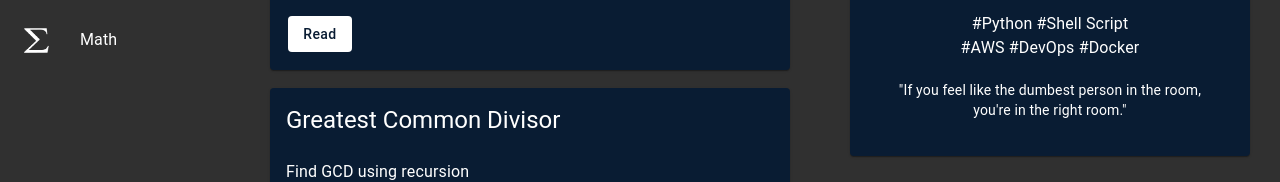
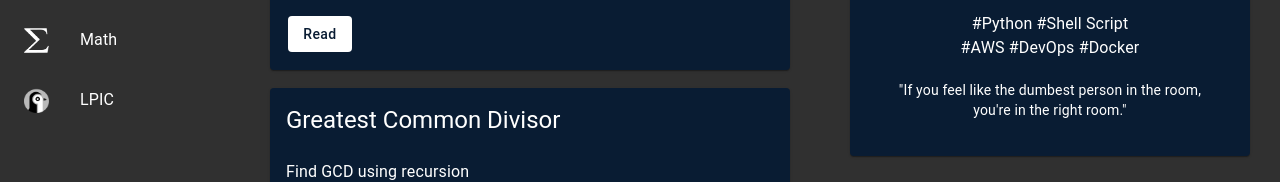
Before and after one commit to jun-uen0/react-techs, a React (Create React App) app: page / in a window 1280 px wide. Shown: the part 412-594 px from the top of the page. Built offline with nearby package versions, Linux system fonts and the light colour scheme; the HTML template or start-up script is replaced by a standard one.

Commit message:
add: LPIC card

```diff
--- a/src/components/Layout/SideBar/parts/Items.tsx
+++ b/src/components/Layout/SideBar/parts/Items.tsx
@@ -3,6 +3,7 @@ import leetCodeLogo from '../../../../assets/leetcode_white.png'
 import reactLogo from '../../../../assets/react-logo-white_transparent.png'
 import rustLogo from '../../../../assets/rust-logo-white.png'
 import sigma from '../../../../assets/sigma-white.png'
+import LPICLogo from '../../../../assets/lpic_grayscale.png'
 import ListItem from '@material-ui/core/ListItem'
 import ListItemIcon from '@material-ui/core/ListItemIcon'
 import ListItemText from '@material-ui/core/ListItemText'
@@ -139,6 +140,27 @@ const Items: React.FC<SideBarProps> = (props) => {
           <ListItemText primary={'Math'} />
         </Button>
       </ListItem>
+      <ListItem key={'LPIC'}>
+        <Button
+          classes={{ text: classes.text }}
+          onClick={() => {
+            console.log('LPIC clicked')
+            props.setContentsType('lpic')
+            props.setShowCards(true)
+            setSearchParams({ item: 'lpic' })
+          }}
+        >
+          <ListItemIcon>
+            <img
+              src={LPICLogo}
+              alt='LPIC logo'
+              height={'25px'}
+              width={'25px'}
+            />
+          </ListItemIcon>
+          <ListItemText primary={'LPIC'} />
+        </Button>
+      </ListItem>
     </>
   )
 }
```
